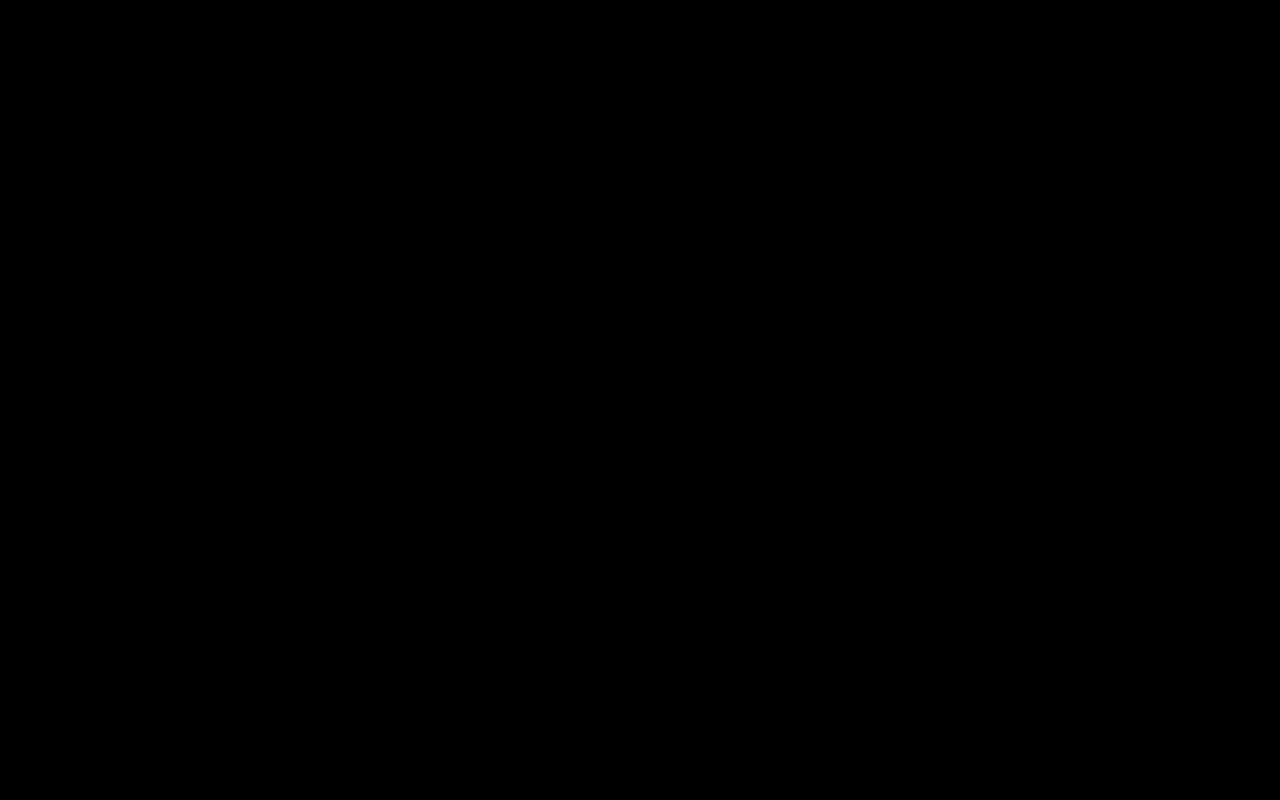
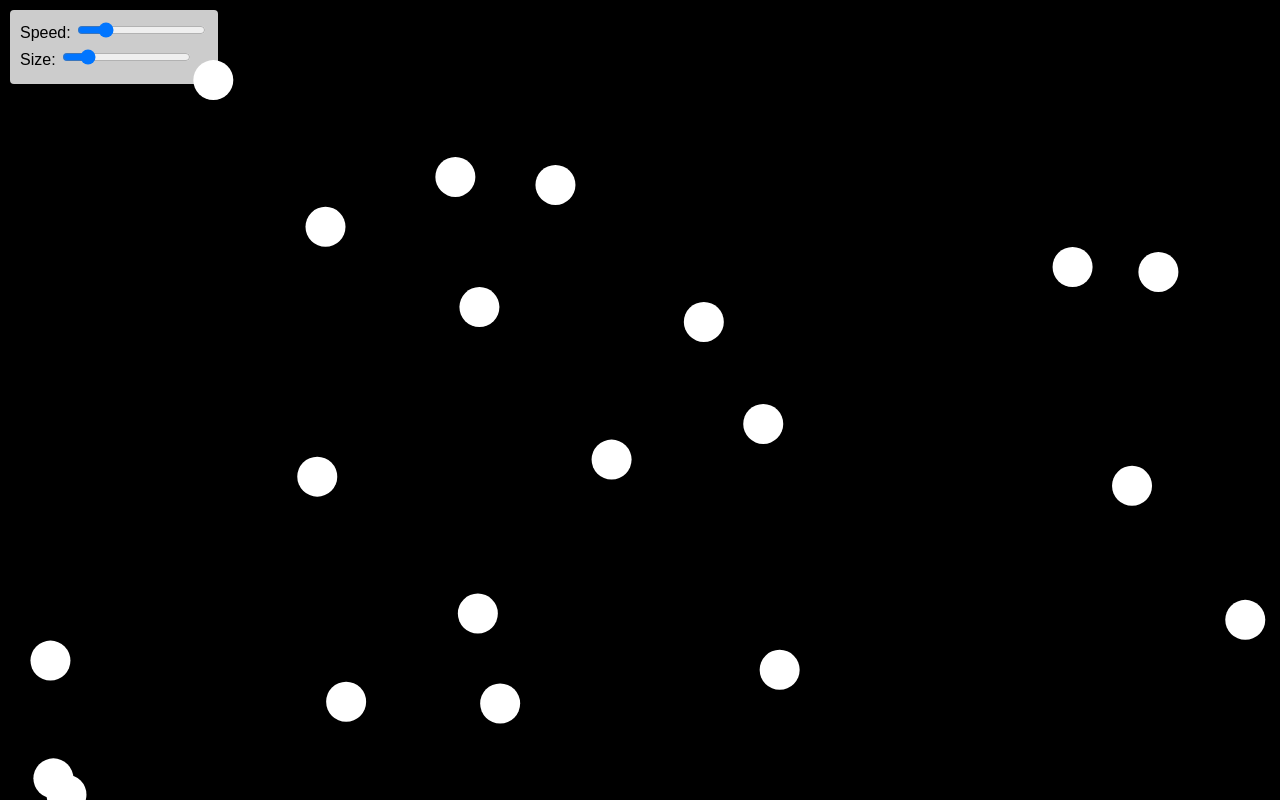
Before and after one commit to NumbBoi12/Programming, a plain HTML site: page index.html in a window 1280 px wide. Drawn offline with Linux system fonts and the light colour scheme.

Commit message:
Add orb animation with control panel

```diff
--- a/index.html
+++ b/index.html
@@ -6,5 +6,18 @@
     <title>Bobby</title>
     <link rel="stylesheet" href="style.css" />
   </head>
-  <body></body>
+  <body>
+    <div id="controls">
+      <label>
+        Speed:
+        <input type="range" id="speedSlider" min="0.1" max="5" step="0.1" value="1" />
+      </label>
+      <label>
+        Size:
+        <input type="range" id="sizeSlider" min="5" max="100" step="1" value="20" />
+      </label>
+    </div>
+    <canvas id="orbCanvas"></canvas>
+    <script src="script.js"></script>
+  </body>
 </html>
--- /dev/null
+++ b/script.js
@@ -0,0 +1,70 @@
+const canvas = document.getElementById('orbCanvas');
+const ctx = canvas.getContext('2d');
+
+let width = (canvas.width = window.innerWidth);
+let height = (canvas.height = window.innerHeight);
+
+const speedSlider = document.getElementById('speedSlider');
+const sizeSlider = document.getElementById('sizeSlider');
+
+let speedMultiplier = parseFloat(speedSlider.value);
+let baseRadius = parseInt(sizeSlider.value, 10);
+
+const ORB_COUNT = 20;
+const orbs = [];
+
+function createOrb() {
+  const radius = baseRadius;
+  return {
+    x: Math.random() * width,
+    y: Math.random() * height,
+    dx: (Math.random() - 0.5) * 2,
+    dy: (Math.random() - 0.5) * 2,
+    radius,
+  };
+}
+
+for (let i = 0; i < ORB_COUNT; i++) {
+  orbs.push(createOrb());
+}
+
+function resize() {
+  width = canvas.width = window.innerWidth;
+  height = canvas.height = window.innerHeight;
+}
+
+window.addEventListener('resize', resize);
+
+function draw() {
+  ctx.clearRect(0, 0, width, height);
+  ctx.fillStyle = 'white';
+
+  orbs.forEach((o) => {
+    o.x += o.dx * speedMultiplier;
+    o.y += o.dy * speedMultiplier;
+    if (o.x - o.radius < 0 || o.x + o.radius > width) {
+      o.dx *= -1;
+    }
+    if (o.y - o.radius < 0 || o.y + o.radius > height) {
+      o.dy *= -1;
+    }
+    ctx.beginPath();
+    ctx.arc(o.x, o.y, o.radius, 0, Math.PI * 2);
+    ctx.fill();
+  });
+
+  requestAnimationFrame(draw);
+}
+
+draw();
+
+speedSlider.addEventListener('input', () => {
+  speedMultiplier = parseFloat(speedSlider.value);
+});
+
+sizeSlider.addEventListener('input', () => {
+  baseRadius = parseInt(sizeSlider.value, 10);
+  orbs.forEach((o) => {
+    o.radius = baseRadius;
+  });
+});
--- a/style.css
+++ b/style.css
@@ -1,3 +1,28 @@
 body {
   background-color: black;
+  margin: 0;
+  overflow: hidden;
 }
+
+#controls {
+  position: absolute;
+  top: 10px;
+  left: 10px;
+  background: rgba(255, 255, 255, 0.8);
+  padding: 10px;
+  border-radius: 4px;
+  font-family: sans-serif;
+  z-index: 1000;
+}
+
+#controls label {
+  display: block;
+  margin-bottom: 5px;
+  color: #000;
+}
+
+#orbCanvas {
+  display: block;
+  width: 100vw;
+  height: 100vh;
+}
```
